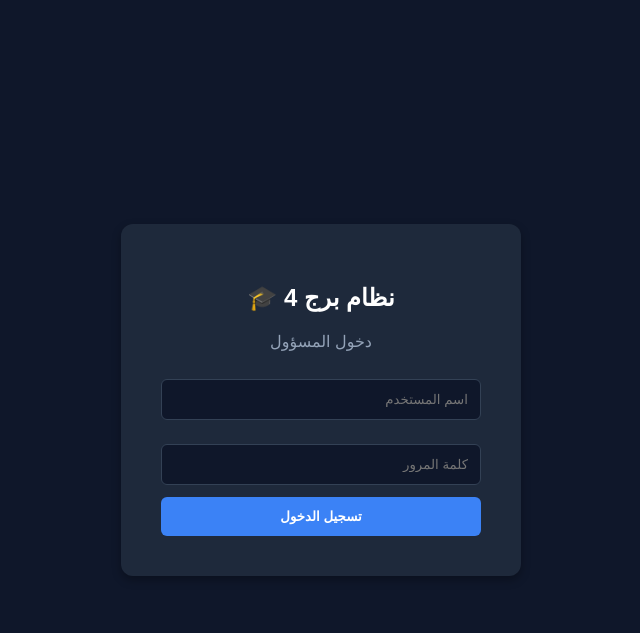
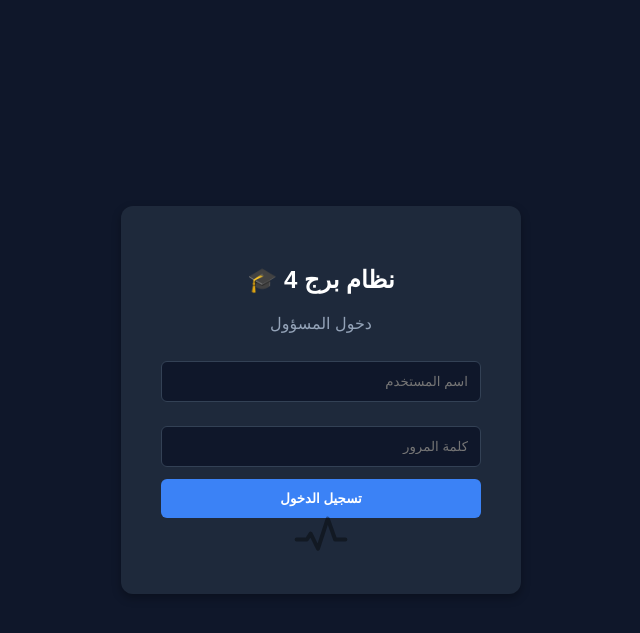
Before and after one commit to Karim90241-arch/school_system, a Flask app: page / in a window 1280 px wide. Shown: the top 633 px of the page, without its empty margins (319-959 px from the left). Run offline with Flask 3, Linux system fonts and the light colour scheme.

Commit message:
Enhance login.html with SVG animation
Added SVG animation for login button.

```diff
--- a/templates/login.html
+++ b/templates/login.html
@@ -19,6 +19,89 @@
             <input type="text" name="username" placeholder="اسم المستخدم" required>
             <input type="password" name="password" placeholder="كلمة المرور" required>
             <button type="submit">تسجيل الدخول</button>
+        <svg
+  class="container"
+  x="0px"
+  y="0px"
+  viewBox="0 0 50 31.25"
+  height="31.25"
+  width="50"
+  preserveAspectRatio='xMidYMid meet'
+>
+  <path
+    class="track"
+    stroke-width="4"
+    fill="none"
+    pathlength="100"
+    d="M0.625 21.5 h10.25 l3.75 -5.875 l7.375 15 l9.75 -30 l7.375 20.875 v0 h10.25"
+  />
+  <path
+    class="car"
+    stroke-width="4"
+    fill="none"
+    pathlength="100"
+    d="M0.625 21.5 h10.25 l3.75 -5.875 l7.375 15 l9.75 -30 l7.375 20.875 v0 h10.25"
+  />
+</svg>
+
+<style>
+  .container {
+    --uib-size: 45px;
+    --uib-color: black;
+    --uib-speed: 1.75s;
+    --uib-bg-opacity: .1;
+    height: 31.25px;
+    width: 50px;
+    transform-origin: center;
+    overflow: visible;
+  }
+
+  .car {
+    stroke: var(--uib-color);
+    stroke-dasharray: 100;
+    stroke-dashoffset: 0;
+    stroke-linecap: round;
+    stroke-linejoin: round;
+    animation:
+      travel var(--uib-speed) ease-in-out infinite,
+      fade var(--uib-speed) ease-out infinite;
+    will-change: stroke-dasharray, stroke-dashoffset;
+    transition: stroke 0.5s ease;
+  }
+
+  .track {
+    stroke-linecap: round;
+    stroke-linejoin: round;
+    stroke: var(--uib-color);
+    opacity: var(--uib-bg-opacity);
+  }
+
+  @keyframes travel {
+    0% {
+      stroke-dashoffset: 100;
+    }
+
+    75% {
+      stroke-dashoffset: 0;
+    }
+  }
+
+  @keyframes fade {
+    0% {
+      opacity: 0;
+    }
+
+    20%,
+    55% {
+      opacity: 1;
+    }
+
+    100% {
+      opacity: 0;
+    }
+  }
+</style>
+
         </form>
     </div>
 </body>
```
